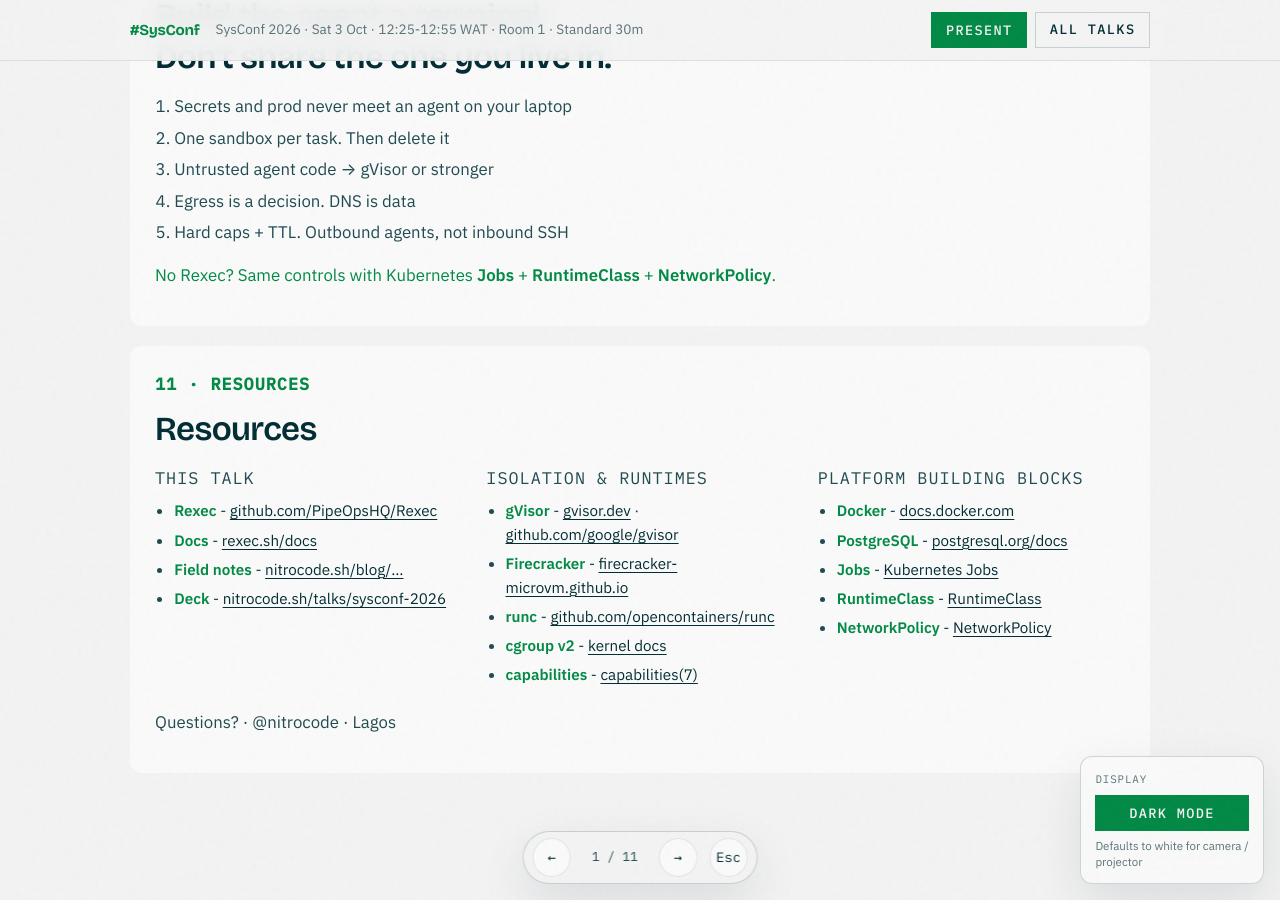
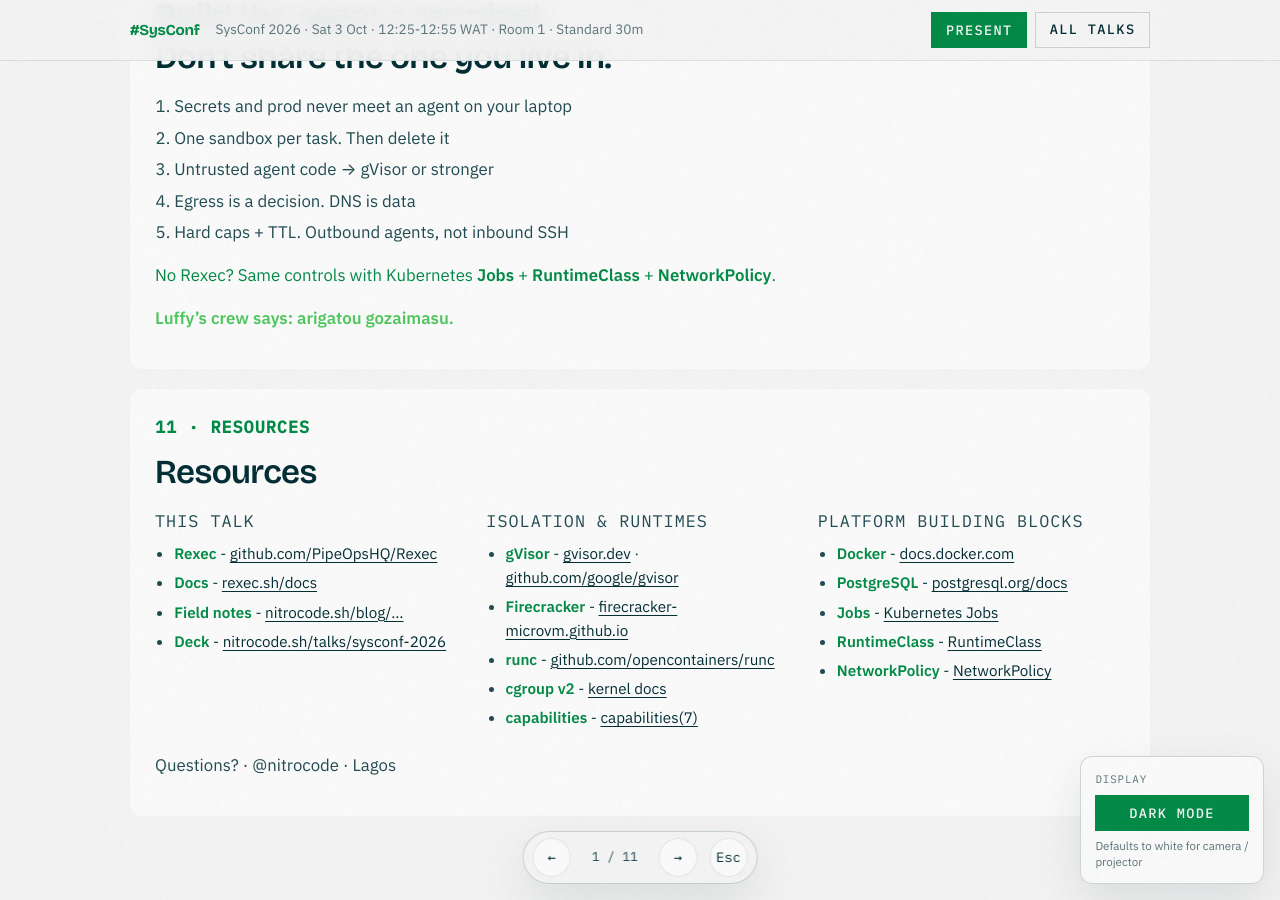
Before and after one commit to 9trocode/9trocode.github.io, a Jekyll site: the page built from talks/sysconf-2026.md, in a window 1280 px wide and 900 px high, scrolled down 4610 px. Built offline with Jekyll 4.4.1, drawn with Linux system fonts in a browser that asks for light colours; some web fonts are replaced.

Commit message:
Close the conclusion with Luffy’s crew: arigatou gozaimasu.
Light One Piece thank-you beat after the takeaways.

```diff
--- a/talks/sysconf-2026.md
+++ b/talks/sysconf-2026.md
@@ -242,6 +242,7 @@
     <li>Hard caps + TTL. Outbound agents, not inbound SSH</li>
   </ol>
   <p class="ok">No Rexec? Same controls with Kubernetes <strong>Jobs</strong> + <strong>RuntimeClass</strong> + <strong>NetworkPolicy</strong>.</p>
+  <p class="punch">Luffy’s crew says: <strong>arigatou gozaimasu</strong>.</p>
 </section>
 
 <!-- 10 Resources -->
```
